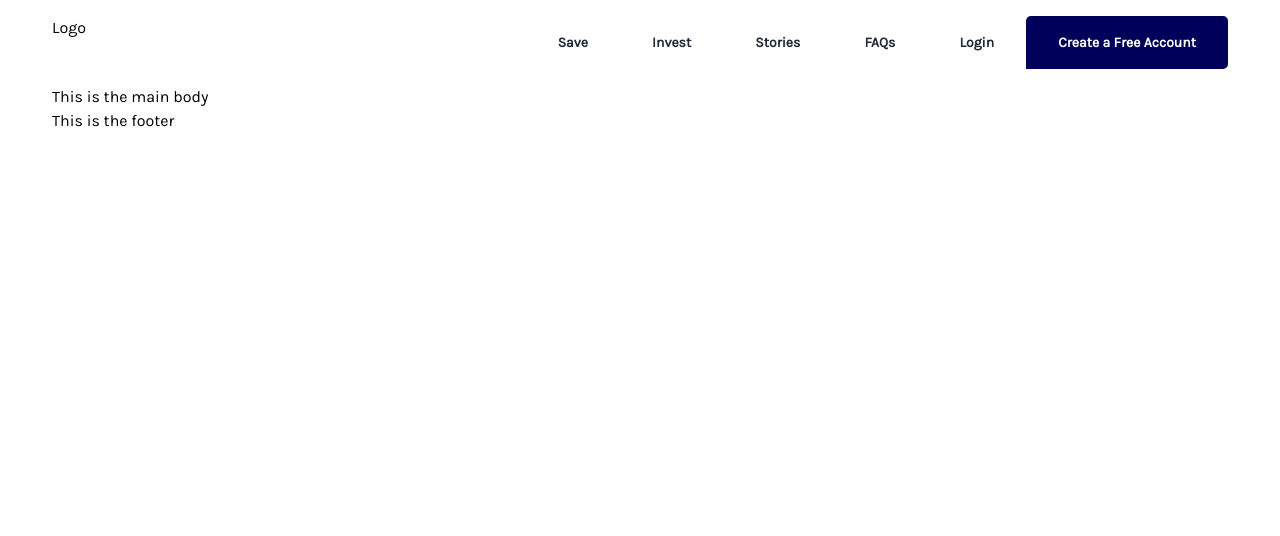
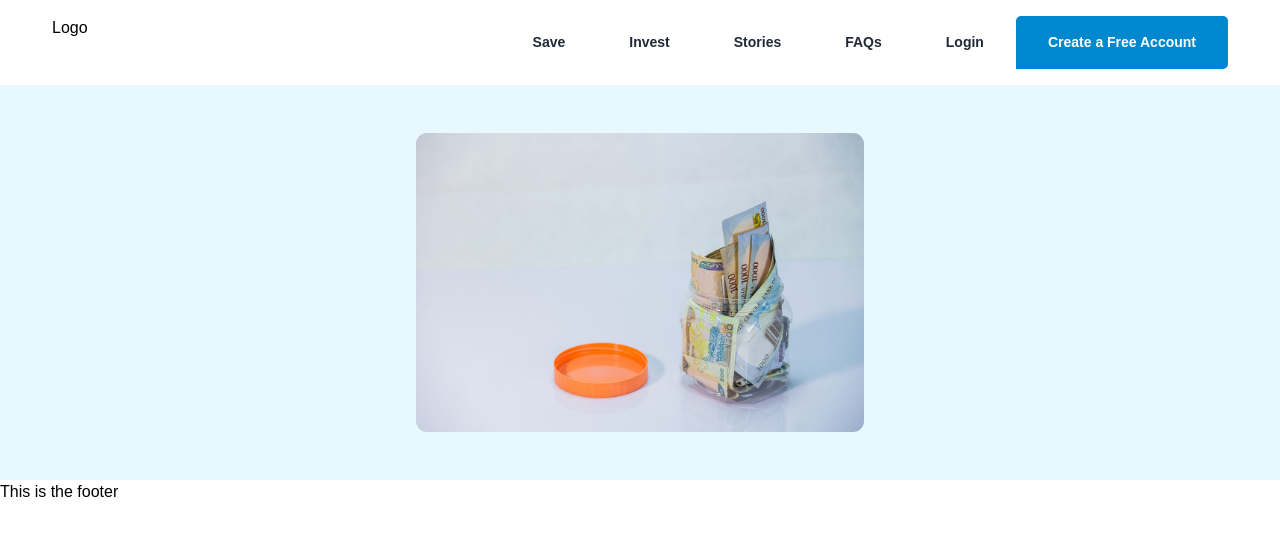
Before and after one commit to whogohost-limited/Landing-Page-With-React, a React (Create React App) app: page / in a window 1280 px wide. Shown: the top 536 px of the page. Built offline with nearby package versions, Linux system fonts and the light colour scheme.

Commit message:
Began hero section :wrench:

```diff
--- a/src/App.css
+++ b/src/App.css
@@ -1,3 +1,8 @@
+:root {
+  --primary-color: #0088ce;
+  --bg-primary: #E8F8FF;
+}
+
 @import url('https://fonts.googleapis.com/css2?family=Karla&display=swap');
 
 * {
@@ -30,13 +35,21 @@ li {
   color: #FFF !important;
 }
 
+.blue-color {
+  color: var(--primary-color);
+}
 
-.blue-color {
-  color: #0088ce !important;
+.bg-primary {
+  background: var(--bg-primary);
 }
 
 .flex {
   display: flex;
+}
+
+.flex.center {
+  justify-content: center;
+  align-items: center;
 }
 
 .space-between {
@@ -60,12 +73,15 @@ li {
 
 
 .btn.blue-dark {
-  background: rgb(0, 0, 90);
+  background: var(--primary-color);
   color: white;
   border-radius: 5px 5px 5px 0px;
 }
 
-
+/* Utility classes */
+.rounded {
+  border-radius: 11px;
+}
 
 @media screen and (min-width: 960px) {
 
@@ -76,4 +92,9 @@ li {
     line-height: 21px;
   }
 
+  .hero-image {
+    padding-top: 3rem;
+    padding-bottom: 3rem;
+  }
+
 }
--- a/src/App.js
+++ b/src/App.js
@@ -6,7 +6,7 @@ import Footer from './components/Footer'
 
 function App() {
     return (
-      <div className="container">
+      <div>
         <Header />
         <MainBody />
         <Footer />
--- a/src/components/Header.js
+++ b/src/components/Header.js
@@ -2,7 +2,7 @@ import React from 'react'
 
 function Header() {
     return(
-        <div className="menu flex space-between">
+        <div className="container menu flex space-between">
             <li className="float-right"><a href="#">Logo</a></li>
             <nav className="menu-items flex">
                 <li><a href="#">Save</a></li>
--- /dev/null
+++ b/src/components/Hero.js
@@ -0,0 +1,12 @@
+import React from 'react'
+import hero from './hero.jpg'
+
+function Hero() {
+    return(
+    <div className="container bg-primary hero-image flex center">
+        <img src={hero} alt="hero image" height={300} width={448} className="rounded"/>
+    </div>
+    )
+}
+
+export default Hero
--- a/src/components/MainBody.js
+++ b/src/components/MainBody.js
@@ -1,9 +1,10 @@
 import React from 'react';
+import Hero from './Hero'
 
 function MainBody() {
     return(
         <div>
-            <p className="Blue-color">This is the main body</p>
+            <Hero />
         </div>
     )
 }
```
Also changed, not shown: src/components/hero.jpg (added).
